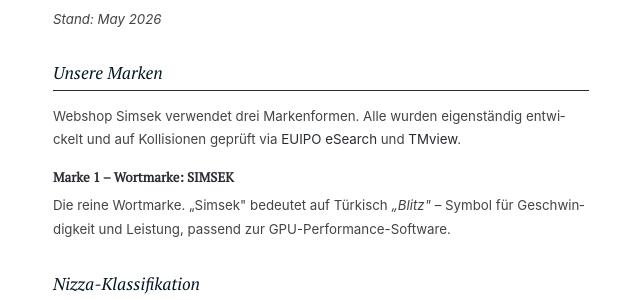
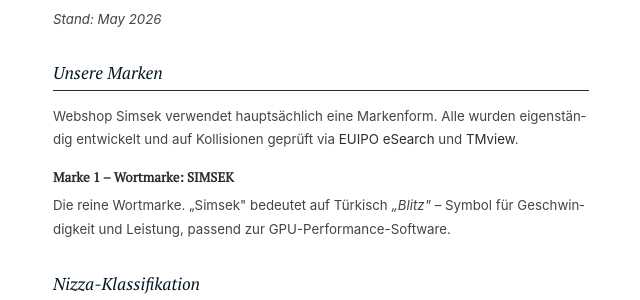
Before and after one commit to KernInformatik/kerninformatik.github.io, a Jekyll site: the page built from disclaimer.html, in a window 1280 px wide and 900 px high, scrolled down 1746 px. Shown: the part 152-452 px from the top of the window, without its empty margins (169-809 px from the left). Built offline with Jekyll 4.4.1, drawn with Linux system fonts in a browser that asks for light colours.

Commit message:
okoknowfix

```diff
--- a/disclaimer.html
+++ b/disclaimer.html
@@ -105,7 +105,7 @@ permalink: /disclaimer.html
   <p><em>Stand: {{ site.time | date: "%B %Y" }}</em></p>
 
   <h2 id="unsere-marken">Unsere Marken</h2>
-<p>Webshop Simsek verwendet drei Markenformen. Alle wurden eigenständig entwickelt und auf Kollisionen geprüft via <a href="https://euipo.europa.eu/eSearch/">EUIPO eSearch</a> und <a href="https://www.tmdn.org/tmview/">TMview</a>.</p>
+<p>Webshop Simsek verwendet hauptsächlich eine Markenform. Alle wurden eigenständig entwickelt und auf Kollisionen geprüft via <a href="https://euipo.europa.eu/eSearch/">EUIPO eSearch</a> und <a href="https://www.tmdn.org/tmview/">TMview</a>.</p>
 <h3 id="marke-1-wortmarke-simsek">Marke 1 – Wortmarke: SIMSEK</h3>
 <p>Die reine Wortmarke. „Simsek&quot; bedeutet auf Türkisch <em>„Blitz&quot;</em> – Symbol für Geschwindigkeit und Leistung, passend zur GPU-Performance-Software.</p>
 
```
